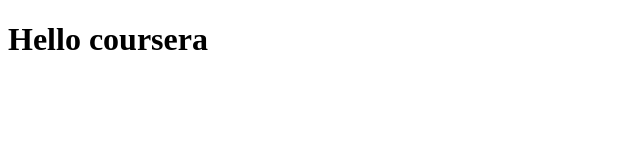
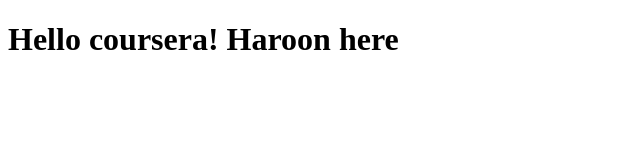
Before and after one commit to HaroonRiasat1/coursera-test, a plain HTML site: page site/index.html in a window 1280 px wide. Shown: the whole page, without its empty margins (0-640 px from the left). Drawn offline with Linux system fonts and the light colour scheme.

Commit message:
little change in file

```diff
--- a/site/index.html
+++ b/site/index.html
@@ -5,6 +5,6 @@
 
       </head>
 <body>
-    <h1>Hello coursera</h1>
+    <h1>Hello coursera! Haroon here</h1>
 </body>
 </html>
```
